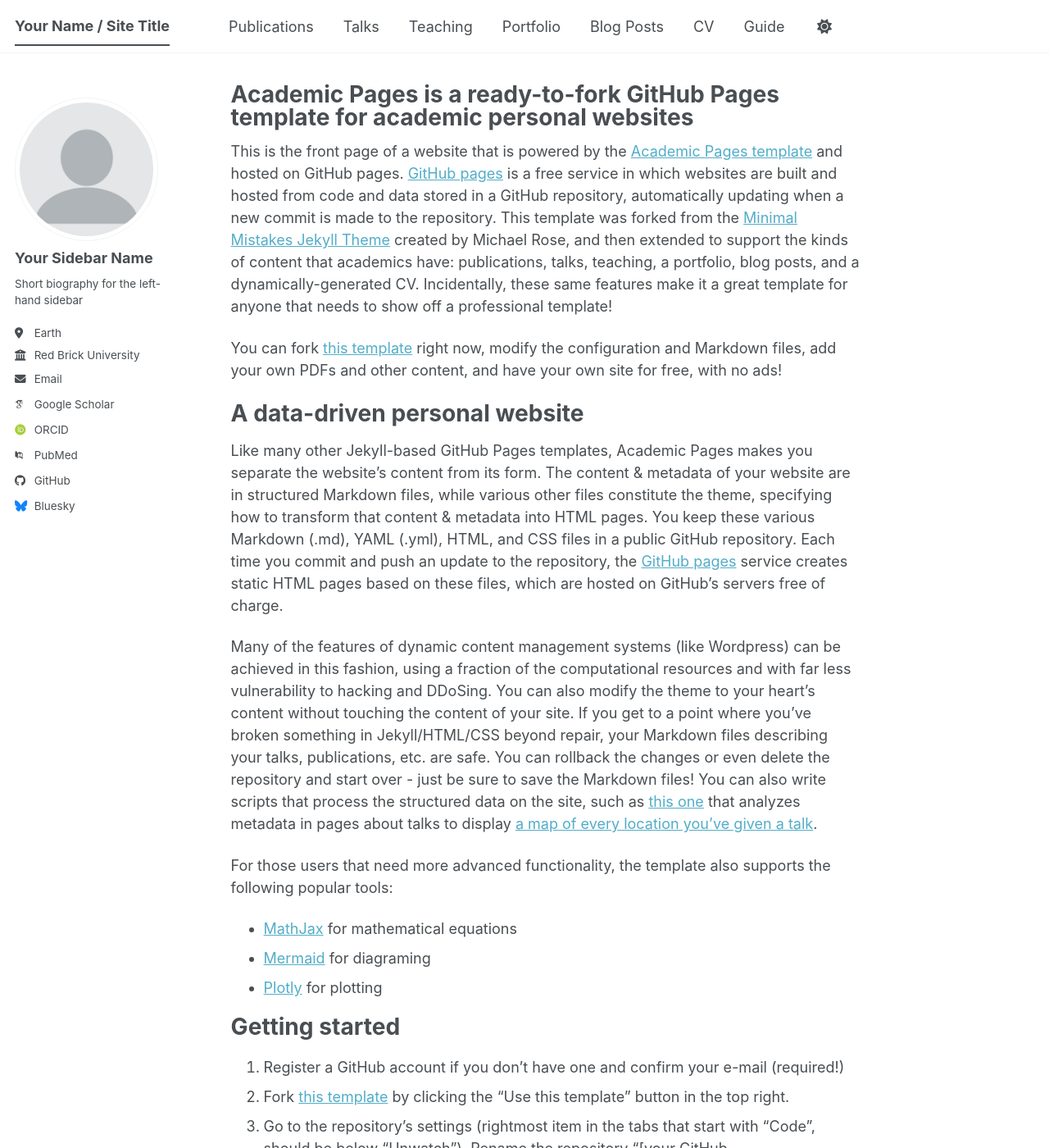
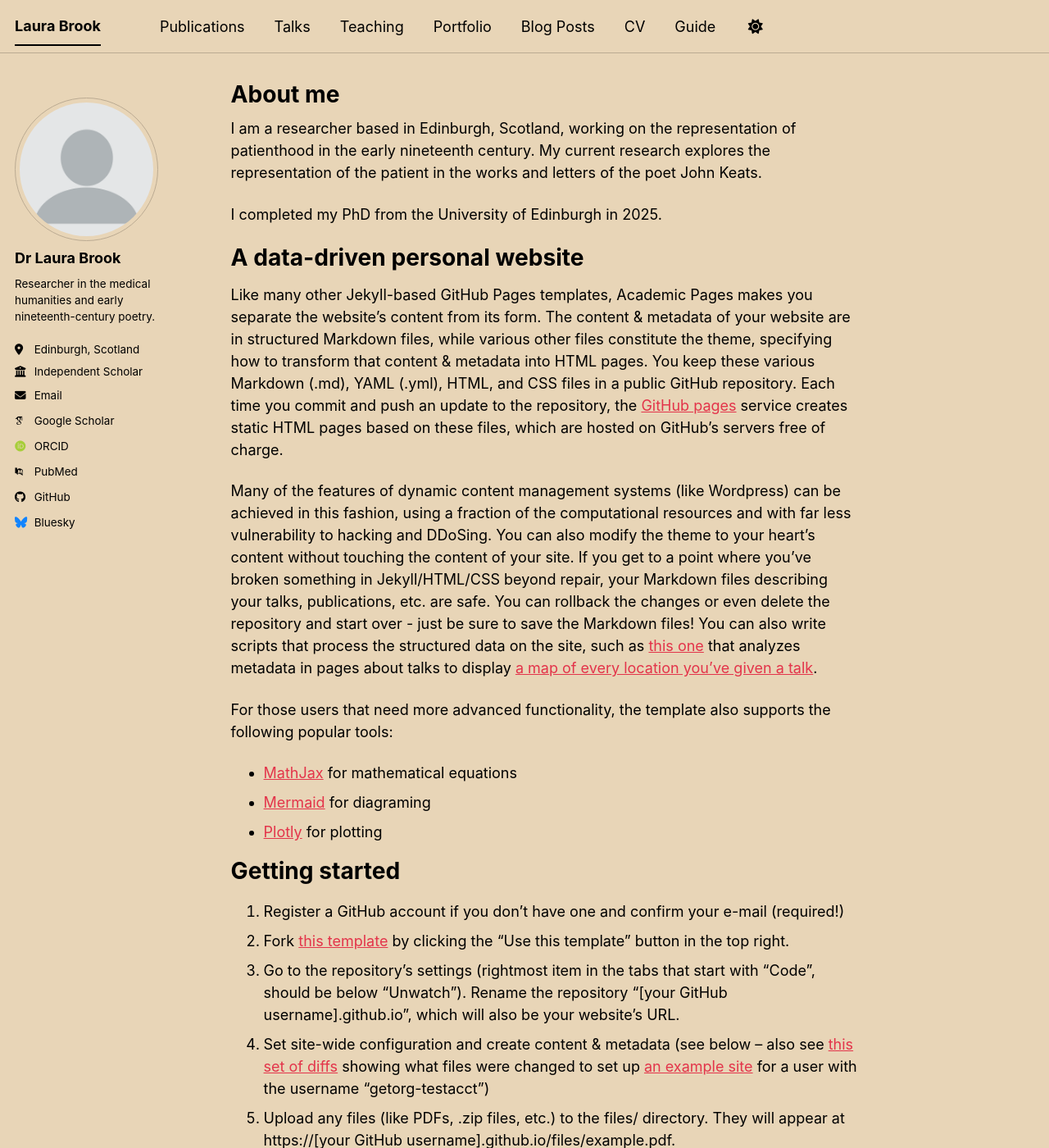
Before and after one commit to laurabrook/laurabrook.github.io, a Jekyll site: the page built from _pages/about.md, in a window 1280 px wide and 1400 px high. Shown: the whole window at 82% size. Built offline with Jekyll 4.4.1, drawn with Linux system fonts in a browser that asks for light colours; some web fonts are replaced; a script bundle is joined from its source files by our own code; library files that are not in the unit come from our copies; some of the changed text lies outside the part shown.

Commit message:
Updated gemfile and basic test edits to config and about

```diff
--- a/Gemfile
+++ b/Gemfile
@@ -3,11 +3,15 @@ source 'https://rubygems.org'
 group :jekyll_plugins do
   gem 'jekyll'
   gem 'jekyll-feed'
+  gem 'jekyll-paginate'
+  gem 'jekyll-gist'
   gem 'jekyll-sitemap'
   gem 'jekyll-redirect-from'
   gem 'jemoji'
   gem 'webrick', '~> 1.8'
 end
 
-gem 'github-pages'
+# gem 'github-pages'
 gem 'connection_pool', '2.5.0'
+gem 'csv'
+gem 'bigdecimal'
--- a/_config.yml
+++ b/_config.yml
@@ -8,15 +8,15 @@
 
 # Basic Site Settings
 locale                   : "en-US"
-site_theme               : "default" # The available themes options are "default", "air", "sunrise", "mint", "dirt" and "contrast"
-title                    : "Your Name / Site Title"
+site_theme               : "sunrise" # The available themes options are "default", "air", "sunrise", "mint", "dirt" and "contrast"
+title                    : "Laura Brook"
 title_separator          : "-"
-name                     : &name "Your Name"
-description              : &description "Your Name's academic portfolio"   # Update this with a general description of your site, this is the default if not overridden by a page
-url                      : https://academicpages.github.io # The base hostname & protocol for your site e.g. "https://[your GitHub username].github.io",
+name                     : &name "Laura Brook"
+description              : &description "Laura Brook's academic portfolio"   # Update this with a general description of your site, this is the default if not overridden by a page
+url                      : https://laurabrook.github.io # The base hostname & protocol for your site e.g. "https://[your GitHub username].github.io",
                                                            # or if you already have some other page hosted on Github then use "https://[your GitHub username].github.io/[Your Repo Name]"
 baseurl                  : "" # the subpath of your site, e.g. "/blog"
-repository               : "academicpages/academicpages.github.io"
+repository               : "laurabrook/laurabrook.github.io"
 
 # Site Author - The following control what appear as part of the author content on the side bar.
 #               If a field is blank the icon and link will not appear, otherwise it will be shown.
@@ -24,11 +24,11 @@ repository               : "academicpages/academicpages.github.io"
 author:
   # Biographic information
   avatar           : "profile.png"
-  name             : "Your Sidebar Name"
+  name             : "Dr Laura Brook"
   pronouns         : # example: "she/her"
-  bio              : "Short biography for the left-hand sidebar"
-  location         : "Earth"
-  employer         : "Red Brick University"
+  bio              : "Researcher in the medical humanities and early nineteenth-century poetry."
+  location         : "Edinburgh, Scotland"
+  employer         : "Independent Scholar"
   uri              : # URL
   email            : "none@example.org"
 
--- a/_pages/about.md
+++ b/_pages/about.md
@@ -1,15 +1,15 @@
 ---
 permalink: /
-title: "Academic Pages is a ready-to-fork GitHub Pages template for academic personal websites"
+title: "About me"
 author_profile: true
 redirect_from:
   - /about/
   - /about.html
 ---
 
-This is the front page of a website that is powered by the [Academic Pages template](https://github.com/academicpages/academicpages.github.io) and hosted on GitHub pages. [GitHub pages](https://pages.github.com) is a free service in which websites are built and hosted from code and data stored in a GitHub repository, automatically updating when a new commit is made to the repository. This template was forked from the [Minimal Mistakes Jekyll Theme](https://mmistakes.github.io/minimal-mistakes/) created by Michael Rose, and then extended to support the kinds of content that academics have: publications, talks, teaching, a portfolio, blog posts, and a dynamically-generated CV. Incidentally, these same features make it a great template for anyone that needs to show off a professional template!
+I am a researcher based in Edinburgh, Scotland, working on the representation of patienthood in the early nineteenth century. My current research explores the representation of the patient in the works and letters of the poet John Keats.
 
- You can fork [this template](https://github.com/academicpages/academicpages.github.io) right now, modify the configuration and Markdown files, add your own PDFs and other content, and have your own site for free, with no ads!
+I completed my PhD from the University of Edinburgh in 2025.
 
 A data-driven personal website
 ======
```
